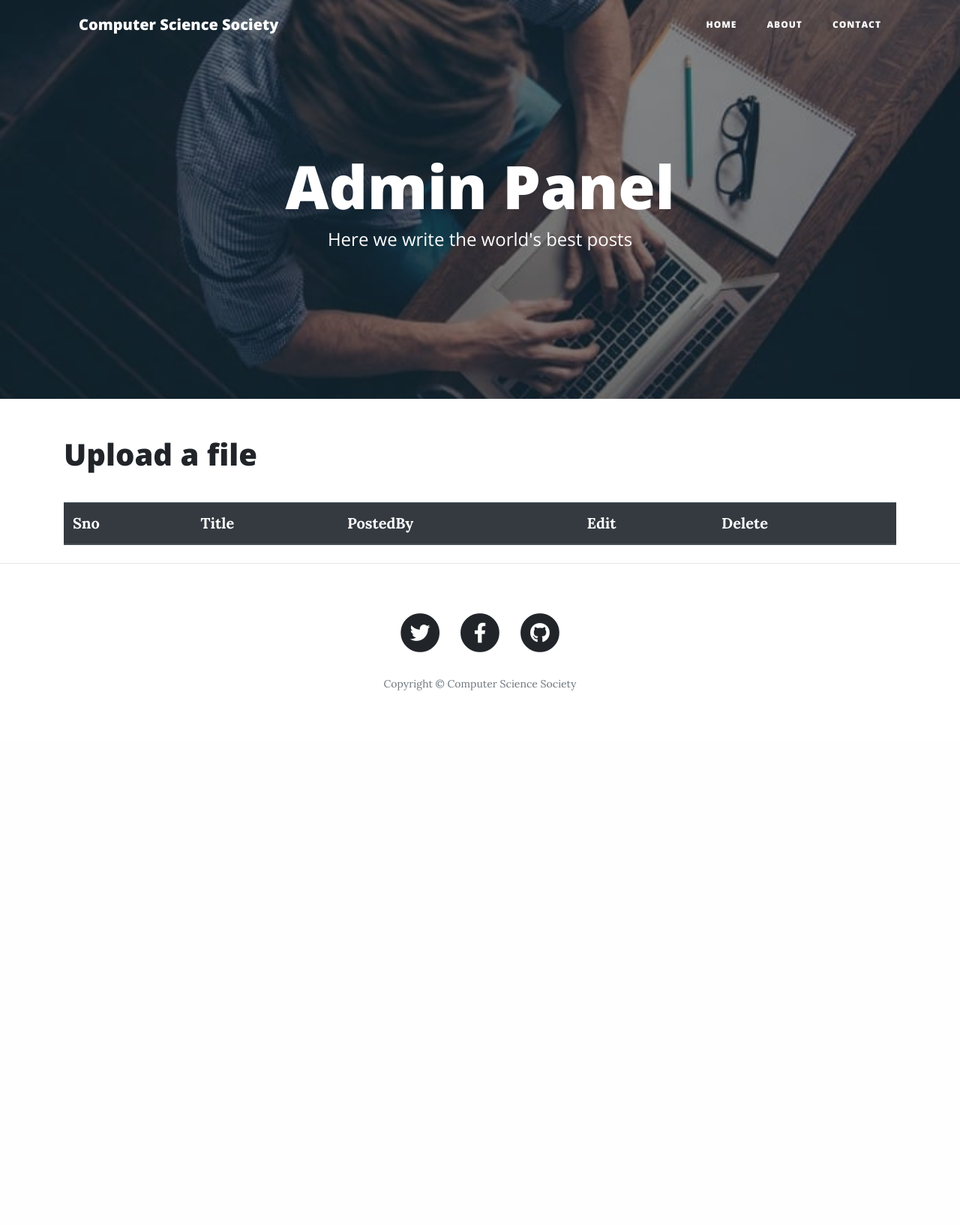
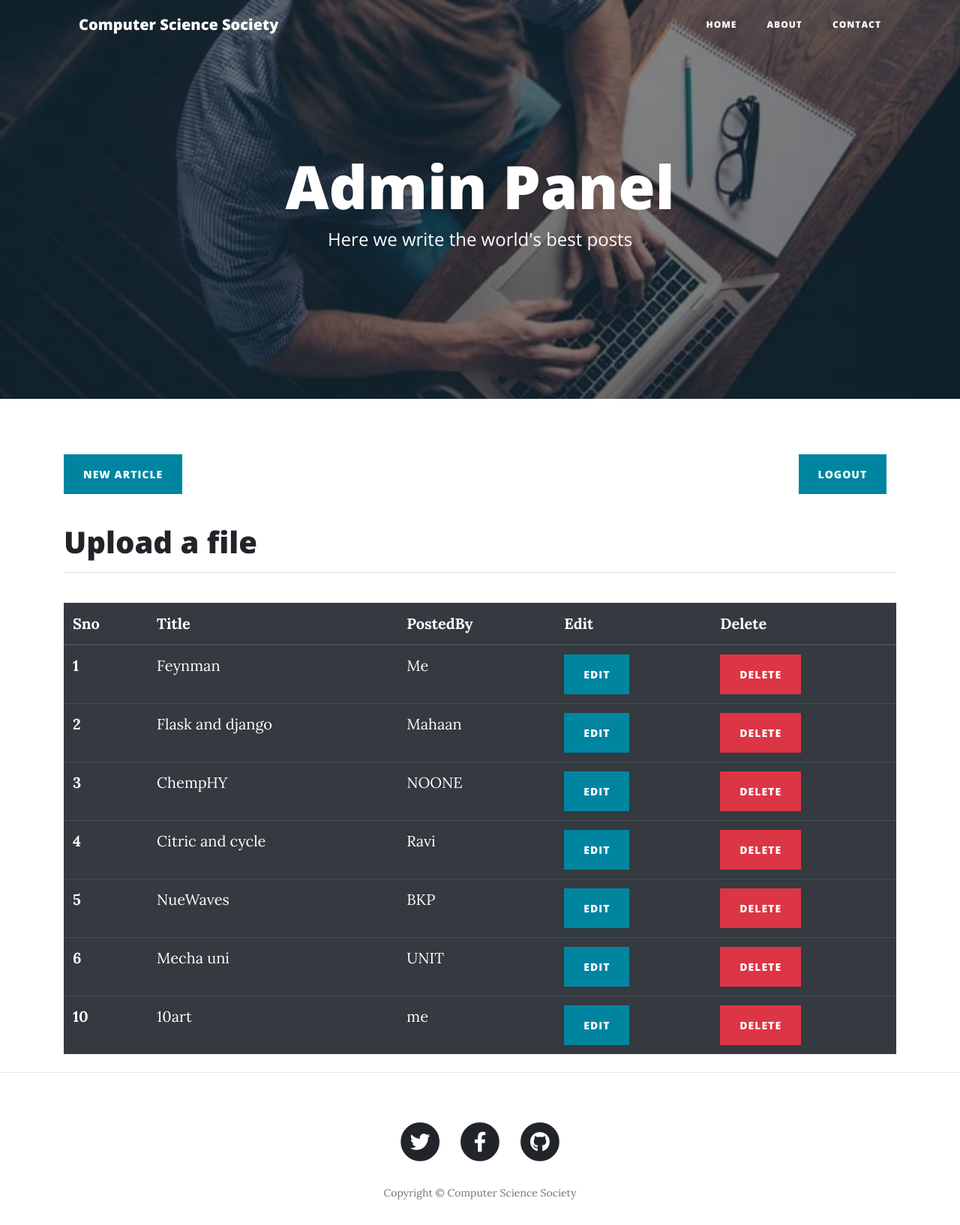
Before and after one commit to hardikphalet/CSSSSC, a Flask app: page /DashBoard in a window 1280 px wide. Shown: the top 1634 px of the page at 75% size. Before the commit the page ends 921 px from the top, so only its background shows below. Run offline with Flask 2, Linux system fonts and the light colour scheme; the visitor is signed in with stand-in values (Sample User, id 1); data comes from the database, SQL or seed files in the repository; lists and menus that the app fills with data are empty; some libraries are stand-ins or nearby versions.

Commit message:
Dashboard for add and edit and delete post done

```diff
--- a/main.py
+++ b/main.py
@@ -1,5 +1,5 @@
 
-from flask import Flask, render_template, request, session
+from flask import Flask, render_template, request, session, redirect
 from flask_sqlalchemy import SQLAlchemy
 import json
 from datetime import datetime
@@ -7,7 +7,7 @@
 
 
 app = Flask(__name__)
-app.secret_key='superman'
+app.secret_key='secretkey'
 app.config['SQLALCHEMY_DATABASE_URI'] = "mysql://root:@localhost/compscsoc"
 
 db = SQLAlchemy(app) # INITIALIZE THE DATABASE
@@ -76,25 +76,84 @@
     Post = Posts.query.filter_by(slug=post_slug).first()
     return render_template('post.html', Post=Post)
 
+
+@app.route("/delete/<string:PostId>", methods = ['GET', 'POST'])
+def delete(PostId):
+    if ('Admin' in session and session['Admin']=="Compssc"): # Only Loggged In user can edit the post
+        post=Posts.query.filter_by(PostId=PostId).first()
+        db.session.delete(post)
+        db.session.commit()
+    return redirect('/DashBoard')
+
+
+
+@app.route("/Logout")
+def Logout():
+    session.pop('Admin')
+    return redirect('/DashBoard')
+
+@app.route("/edit/<string:PostId>", methods = ['GET', 'POST'])
+def edit(PostId):
+    if ('Admin' in session and session['Admin']=="Compssc"): # Only Loggged In user can edit the post
+        if request.method == 'POST':
+            PrevTitle=request.form.get('Title')
+            PrevContent=request.form.get('Content')
+            PrevSlug=request.form.get('Slug')
+            PrevImg=request.form.get('ImageFile')
+            Author=request.form.get('WrittenBy')
+            Dt=datetime.now()
+
+            if PostId=='0':
+                Post = Posts(PostTitle=PrevTitle, PostContent=PrevContent, ImgFile=PrevImg, PostedBy=Author, slug=PrevSlug, DT=Dt)
+                db.session.add(Post)
+                db.session.commit()
+            else:
+                Post=Posts.query.filter_by(PostId=PostId).first()
+                Post.PostTitle     = PrevTitle
+                Post.PostContent  = PrevContent
+                Post.PostedBy  = Author
+                Post.ImgFile  = PrevImg
+                Post.Slug  = PrevSlug
+                Post.DT      = Dt
+                db.session.commit()
+                return redirect('/edit/'+PostId)
+    Post=Posts.query.filter_by(PostId=PostId).first()
+
+    return render_template('edit.html',  Post=Post, PostId=PostId)
+
+
+
+
+
+
+
+
+
+
+
+
+
+
+
+
+
 @app.route("/DashBoard", methods=['GET','POST'])
 def DashBoard():
 
-    if ('Admin' in session and session['Admin']=="CompSSC"):
+    if ('Admin' in session and session['Admin']=="Compssc"):
         Post=Posts.query.all()
-        return render_template('AdminPanel.html', Post=Post)
+        return render_template('AdminPanel.html', Posts=Post)
 
     if (request.method=='POST'):
         UserName=request.form.get('UserName')
         Password=request.form.get('Password')
-        checkuse='Compssc'
+        checkuse="Compssc"
 
-        checkpass='LinusTovald'
+        checkpass="LinusTovald"
         if(UserName==checkuse and Password==checkpass):
             # Set The Session Variable
             session['Admin']=UserName
             Post=Posts.query.all()
-
-
 
             return render_template('AdminPanel.html', Posts=Post)
         else:
@@ -110,4 +169,5 @@
 
 
 
+
 app.run(debug=True)
--- a/templates/AdminPanel.html
+++ b/templates/AdminPanel.html
@@ -19,7 +19,15 @@
 
 
 <div class="container">
-<h1 class="my-3"> Upload a file </h1>
+  <a href="/edit/0"><button class="btn btn-primary my-4 ">
+ New Article
+</button> </a>
+
+
+<a href="/Logout"><button class="btn btn-primary my-4" style="margin-left:51rem">
+  Logout
+ </button> </a>
+<h1 class="my-3"> Upload a file </h1> <hr>
 <div class="row">
 <!-- Now we just have to add a file here -->
 </div>
@@ -41,8 +49,8 @@
       <th scope="row">{{Post.PostId}}</th>
       <td>{{Post.PostTitle}}</td>
       <td>{{Post.PostedBy}}</td>
-      <td><button class="btn btn-primary"> edit </button></td>
-      <td><button  class="btn btn-danger "> delete  </button></td>
+      <td><a href="/edit/{{Post.PostId}}"><button class="btn btn-primary"> edit </button></a></td>
+      <td><a href="/delete/{{Post.PostId}}"><button  class="btn btn-danger "> delete  </button></a></td>
 
 
     </tr> {% endfor %}
--- a/templates/index.html
+++ b/templates/index.html
@@ -48,7 +48,7 @@
 <a href="/Post/{{Post.Slug}}">      </a>
 
         <div class="post-preview">
-          <a href="post.html">
+          <a href="Post/{{Post.slug}}">
 
               <h2 class="post-title">
                 <li>              {{Post.PostTitle}}
```
Also changed, not shown: compscsoc/compscsoc (1).sql (renamed from compscsoc/compscsoc.sql, +5 -4 lines), templates/edit.html (added, +80 -0 lines).
